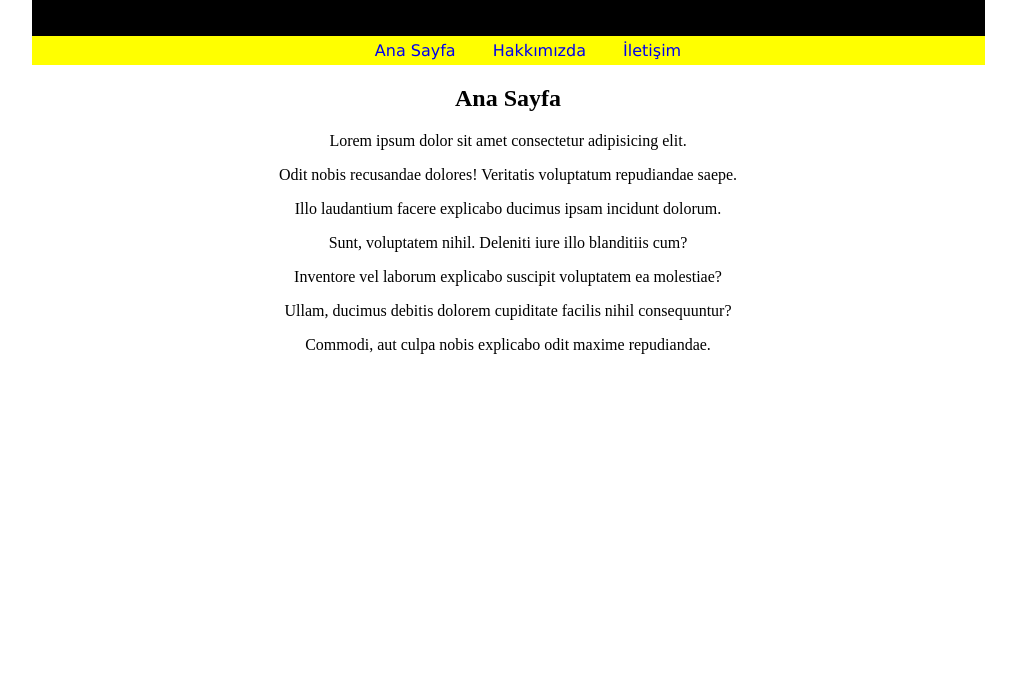
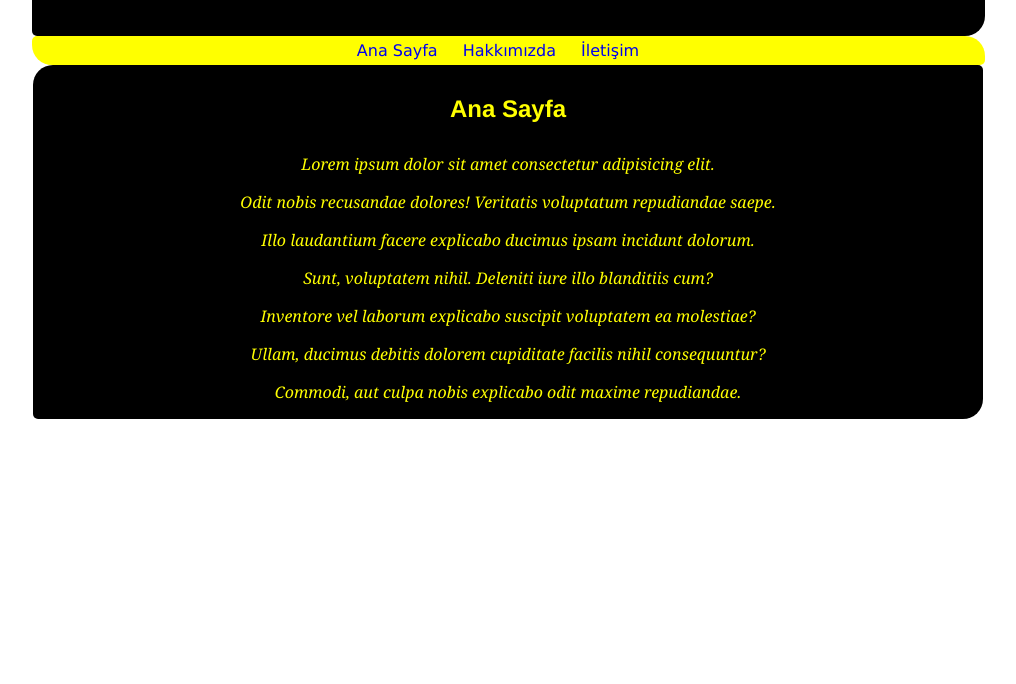
Before and after one commit to ozgurunal20/kodluyoruzilkrepo, a plain HTML site: page index.html in a window 1280 px wide. Shown: the part 116-800 px from the top of the page, without its empty margins (132-1148 px from the left). Drawn offline with Linux system fonts and the light colour scheme.

Commit message:
anasayfarenklendirildipozisyonaldı

```diff
--- a/style.css
+++ b/style.css
@@ -6,6 +6,7 @@ header {
     margin: 0 auto;
     padding: 2em 1em;
     text-align: center;
+    border-radius: 20px 5px;
 }
 
 header h1 {
@@ -20,14 +21,16 @@ nav ul {
     color: black;
     text-align: center;
     font-family: 'Verdana';
-    padding-top: 5px ;
-    padding-bottom: 5px;
+    border-radius: 5px 20px;
+    padding: 5px 20px;
 }
 
 nav ul li {
     display: inline;
     margin: 0 auto;
-    padding: 2em 1em;
+    padding-right: 20px;
+
+
 }
 nav ul li a {
     text-decoration: none;
@@ -35,6 +38,25 @@ nav ul li a {
 nav ul li a :active {
     color: black;
 }
+
 nav ul li a:hover {
     color: gray;
 }
+#sayfa {
+    display:inline-block;
+    background-color: black;
+    width: 950px;
+    border-radius: 20px 5px;
+
+}
+
+#sayfa h2 {
+    padding: 10px;
+    color: yellow;
+    font-family: 'Helvetica';
+}
+#sayfa p {
+    font-style: italic;
+    color: yellow;
+    font-family: 'Cambria';
+}
```
